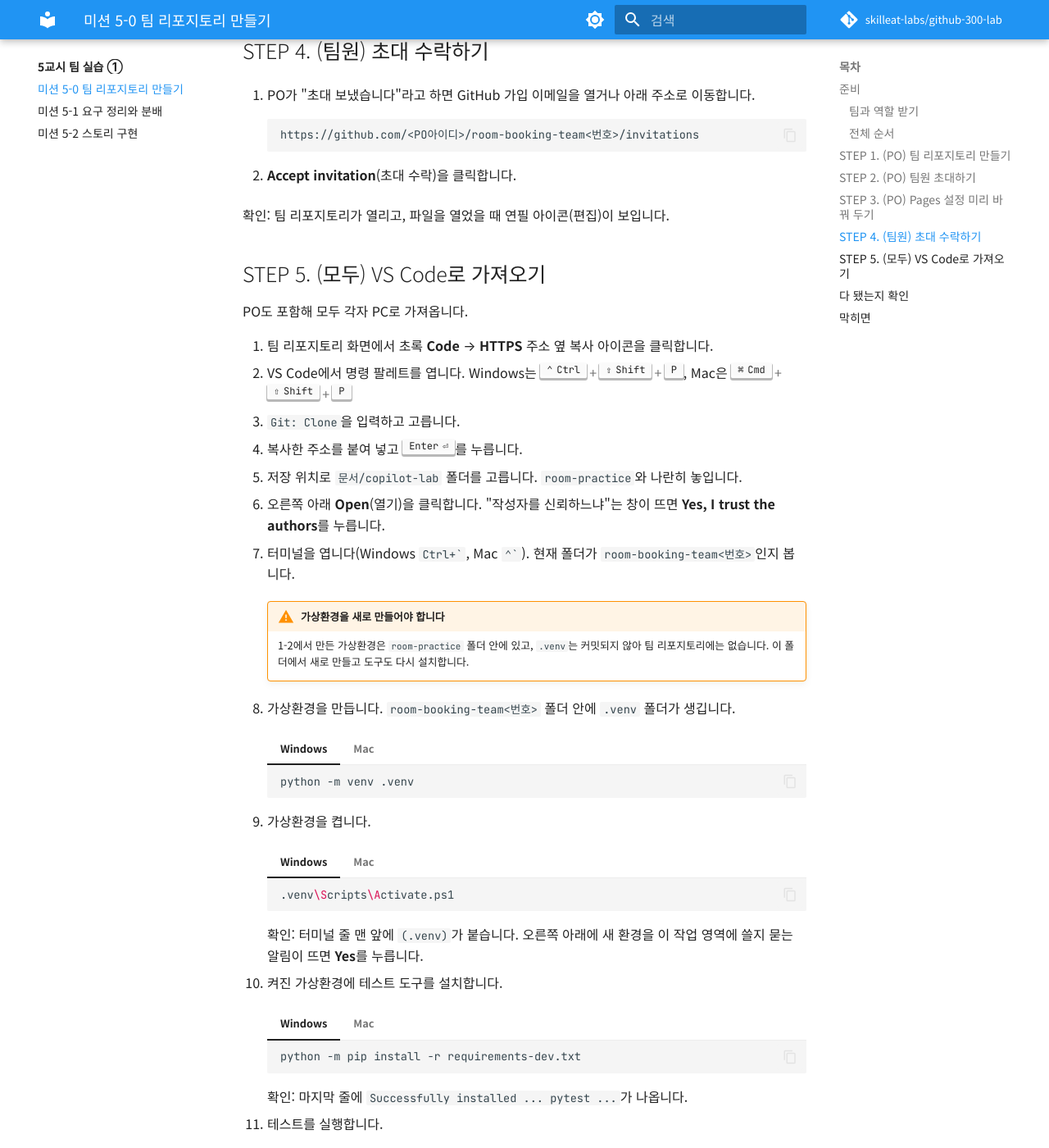
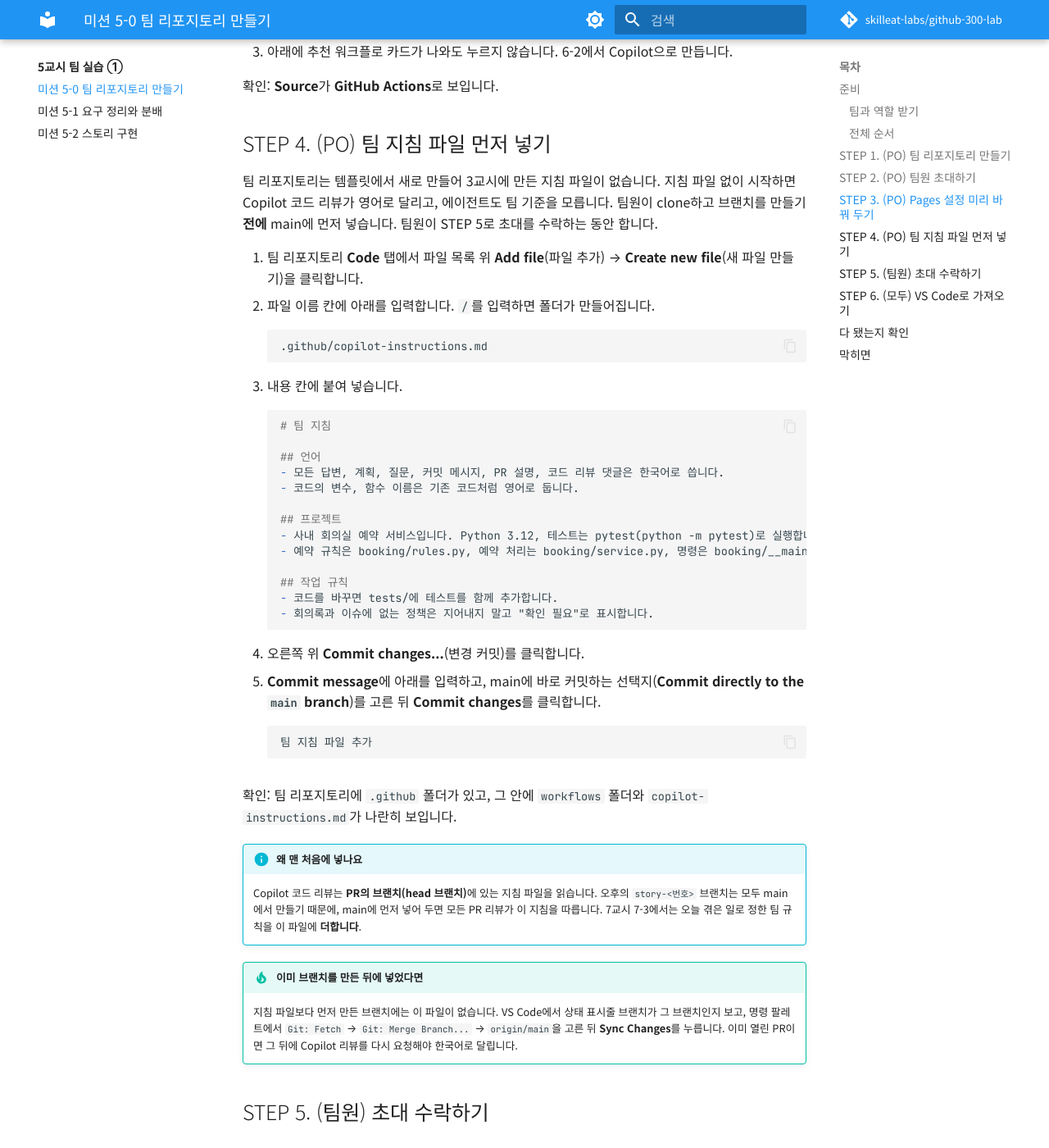
Before and after one commit to skilleat-labs/github-300-lab, an MkDocs documentation site: the page built from docs/class5/mission-0.md, in a window 1280 px wide and 1400 px high, scrolled down 3298 px. Shown: the whole window at 82% size. Built offline with MkDocs 1.6.1 and Material for MkDocs 9.7.7, drawn with Linux system fonts in a browser that asks for light colours; comment, search, counter and statistics services are not loaded; some of the changed text lies outside the part shown.

Commit message:
5-0 팀 지침 파일 먼저 넣기 추가, 7-3은 팀 규칙 더하기로, 리뷰 영어 대응
Copilot 코드 리뷰는 PR 브랜치(head)의 지침 파일을 읽으므로 팀 리포 main에 먼저 넣는다.

Co-Authored-By: Claude Opus 5.5 <noreply@anthropic.com>

````diff
--- a/docs/class5/mission-0.md
+++ b/docs/class5/mission-0.md
@@ -4,11 +4,12 @@
     - 팀 번호와 역할(PO, PM, BA, 개발자)을 받습니다.
     - PO가 템플릿으로 팀 리포지토리 `room-booking-team<번호>`를 만들고 팀원을 초대합니다. 팀원은 수락하고 각자 VS Code로 가져옵니다.
     - PO가 6교시 배포에 대비해 Pages 설정을 미리 바꿔 둡니다.
+    - PO가 팀 지침 파일 `.github/copilot-instructions.md`를 **먼저** 넣습니다. 그래야 오후 내내 Copilot 답과 코드 리뷰가 한국어로, 팀 기준대로 나옵니다.
 
 **소요 시간** 약 8분  **실습 장소** 팀 리포지토리 `room-booking-team<번호>`  **관련 교안** [세 가지 방법](index.md#repo-ways), [계속 끌고 가는 법](index.md#team-loop), [역할 카드](index.md#role-cards)
 
 !!! info "이론에서 본 순서 그대로 합니다"
-    PO는 **템플릿**으로 팀 리포지토리를 만들고(STEP 1), 팀원을 **협업자**로 초대합니다(STEP 2). 팀원은 초대를 수락하고(STEP 4) 각자 clone합니다(STEP 5). 포크는 쓰지 않습니다. 포크는 쓰기 권한이 없는 리포에 기여할 때 쓰는 방법이라, 같은 리포를 함께 쓰는 팀에는 협업자 초대가 맞습니다.
+    PO는 **템플릿**으로 팀 리포지토리를 만들고(STEP 1), 팀원을 **협업자**로 초대합니다(STEP 2). 팀 지침 파일을 main에 넣고(STEP 4), 팀원은 초대를 수락하고(STEP 5) 각자 clone합니다(STEP 6). 포크는 쓰지 않습니다. 포크는 쓰기 권한이 없는 리포에 기여할 때 쓰는 방법이라, 같은 리포를 함께 쓰는 팀에는 협업자 초대가 맞습니다.
 
 ## 준비
 
@@ -55,8 +56,9 @@ BA 아이디:
 | 1 | PO | 템플릿으로 `room-booking-team<번호>` 만들기 (Public) |
 | 2 | PO | **Collaborators**로 팀원 초대 |
 | 3 | PO | **Settings** → **Pages** → Source를 **GitHub Actions**로 |
-| 4 | 팀원 | 초대 수락 |
-| 5 | 모두 | VS Code에서 **Git: Clone**으로 가져오고, 새 가상환경을 만들어 테스트 도구 설치, 테스트 실행 |
+| 4 | PO | 팀 지침 파일 `.github/copilot-instructions.md`를 main에 넣기 (팀원이 clone하기 전에) |
+| 5 | 팀원 | 초대 수락 |
+| 6 | 모두 | VS Code에서 **Git: Clone**으로 가져오고, 새 가상환경을 만들어 테스트 도구 설치, 테스트 실행 |
 
 ## STEP 1. (PO) 팀 리포지토리 만들기
 
@@ -100,7 +102,51 @@ BA 아이디:
 
 확인: **Source**가 **GitHub Actions**로 보입니다.
 
-## STEP 4. (팀원) 초대 수락하기
+## STEP 4. (PO) 팀 지침 파일 먼저 넣기 {#team-instructions}
+
+팀 리포지토리는 템플릿에서 새로 만들어 3교시에 만든 지침 파일이 없습니다. 지침 파일 없이 시작하면 Copilot 코드 리뷰가 영어로 달리고, 에이전트도 팀 기준을 모릅니다. 팀원이 clone하고 브랜치를 만들기 **전에** main에 먼저 넣습니다. 팀원이 STEP 5로 초대를 수락하는 동안 합니다.
+
+1. 팀 리포지토리 **Code** 탭에서 파일 목록 위 **Add file**(파일 추가) → **Create new file**(새 파일 만들기)을 클릭합니다.
+2. 파일 이름 칸에 아래를 입력합니다. `/`를 입력하면 폴더가 만들어집니다.
+
+    ```text
+    .github/copilot-instructions.md
+    ```
+
+3. 내용 칸에 붙여 넣습니다.
+
+    ```markdown
+    # 팀 지침
+
+    ## 언어
+    - 모든 답변, 계획, 질문, 커밋 메시지, PR 설명, 코드 리뷰 댓글은 한국어로 씁니다.
+    - 코드의 변수, 함수 이름은 기존 코드처럼 영어로 둡니다.
+
+    ## 프로젝트
+    - 사내 회의실 예약 서비스입니다. Python 3.12, 테스트는 pytest(python -m pytest)로 실행합니다.
+    - 예약 규칙은 booking/rules.py, 예약 처리는 booking/service.py, 명령은 booking/__main__.py, 현황판은 build_site.py에 있습니다.
+
+    ## 작업 규칙
+    - 코드를 바꾸면 tests/에 테스트를 함께 추가합니다.
+    - 회의록과 이슈에 없는 정책은 지어내지 말고 "확인 필요"로 표시합니다.
+    ```
+
+4. 오른쪽 위 **Commit changes...**(변경 커밋)를 클릭합니다.
+5. **Commit message**에 아래를 입력하고, main에 바로 커밋하는 선택지(**Commit directly to the `main` branch**)를 고른 뒤 **Commit changes**를 클릭합니다.
+
+    ```text
+    팀 지침 파일 추가
+    ```
+
+확인: 팀 리포지토리에 `.github` 폴더가 있고, 그 안에 `workflows` 폴더와 `copilot-instructions.md`가 나란히 보입니다.
+
+!!! info "왜 맨 처음에 넣나요"
+    Copilot 코드 리뷰는 **PR의 브랜치(head 브랜치)**에 있는 지침 파일을 읽습니다. 오후의 `story-<번호>` 브랜치는 모두 main에서 만들기 때문에, main에 먼저 넣어 두면 모든 PR 리뷰가 이 지침을 따릅니다. 7교시 7-3에서는 오늘 겪은 일로 정한 팀 규칙을 이 파일에 **더합니다**.
+
+!!! tip "이미 브랜치를 만든 뒤에 넣었다면"
+    지침 파일보다 먼저 만든 브랜치에는 이 파일이 없습니다. VS Code에서 상태 표시줄 브랜치가 그 브랜치인지 보고, 명령 팔레트에서 `Git: Fetch` → `Git: Merge Branch...` → `origin/main`을 고른 뒤 **Sync Changes**를 누릅니다. 이미 열린 PR이면 그 뒤에 Copilot 리뷰를 다시 요청해야 한국어로 달립니다.
+
+## STEP 5. (팀원) 초대 수락하기
 
 1. PO가 "초대 보냈습니다"라고 하면 GitHub 가입 이메일을 열거나 아래 주소로 이동합니다.
 
@@ -112,7 +158,7 @@ BA 아이디:
 
 확인: 팀 리포지토리가 열리고, 파일을 열었을 때 연필 아이콘(편집)이 보입니다.
 
-## STEP 5. (모두) VS Code로 가져오기
+## STEP 6. (모두) VS Code로 가져오기
 
 PO도 포함해 모두 각자 PC로 가져옵니다.
 
@@ -187,13 +233,13 @@ PO도 포함해 모두 각자 PC로 가져옵니다.
         python3 -m pytest
         ```
 
-확인: VS Code 탐색기 맨 위에 `ROOM-BOOKING-TEAM<번호>`가 보이고, `4 passed`가 나옵니다.
+확인: VS Code 탐색기 맨 위에 `ROOM-BOOKING-TEAM<번호>`가 보이고, `.github/copilot-instructions.md`가 있고, `4 passed`가 나옵니다.
 
 !!! tip "창을 헷갈리지 않게"
     오후에는 팀 리포지토리 창만 씁니다. 개인 `room-practice` 창은 닫아도 됩니다. 7-1에서 다시 엽니다.
 
 !!! note "오전에 만든 것은 따라오지 않아요"
-    팀 리포지토리는 템플릿에서 새로 만들었기 때문에 Starter와 같은 상태입니다. 2교시에 고친 18시 버그, 4교시에 넣은 겹침 검사, 3교시의 지침 파일과 스킬은 **없습니다.** 그래서 5교시에 팀이 S1~S4로 다시 만듭니다. 한 번 해 본 일이라 막히지 않습니다.
+    팀 리포지토리는 템플릿에서 새로 만들었기 때문에 Starter와 같은 상태입니다. 2교시에 고친 18시 버그, 4교시에 넣은 겹침 검사, 3교시의 스킬은 **없습니다.** 지침 파일은 STEP 4에서 팀용으로 새로 넣었습니다. 코드는 5교시에 팀이 S1~S4로 다시 만듭니다. 한 번 해 본 일이라 막히지 않습니다.
 
 ## 다 됐는지 확인
 
@@ -201,6 +247,7 @@ PO도 포함해 모두 각자 PC로 가져옵니다.
 - [ ] (PO) `room-booking-team<번호>`를 Public으로 만들었다
 - [ ] (PO) 팀원 모두 Collaborators에 있다
 - [ ] (PO) Pages Source가 **GitHub Actions**다
+- [ ] (PO) main에 `.github/copilot-instructions.md`가 있다
 - [ ] (팀원) 초대를 수락했다
 - [ ] (모두) VS Code에 팀 리포지토리를 가져와 새 가상환경 `(.venv)`을 만들었고, 테스트 4개가 통과한다
 
@@ -222,10 +269,16 @@ PO도 포함해 모두 각자 PC로 가져옵니다.
     GitHub 계정으로 허용합니다. 1-2에서 로그인한 계정과 같아야 합니다.
 
 ??? failure "No module named pytest 라고 나와요"
-    이 리포에서 가상환경을 새로 만들지 않았거나, 켜지 않고 설치한 경우입니다. 터미널 앞에 `(.venv)`가 있는지 보고 STEP 5의 8~10번을 이 리포의 터미널에서 다시 실행합니다. 그래도 같으면 [막혔을 때](../setup/3-troubleshooting.md)의 같은 항목을 봅니다.
+    이 리포에서 가상환경을 새로 만들지 않았거나, 켜지 않고 설치한 경우입니다. 터미널 앞에 `(.venv)`가 있는지 보고 STEP 6의 8~10번을 이 리포의 터미널에서 다시 실행합니다. 그래도 같으면 [막혔을 때](../setup/3-troubleshooting.md)의 같은 항목을 봅니다.
 
 ??? failure "Windows에서 Activate.ps1이 '스크립트를 실행할 수 없으므로' 오류를 냅니다"
     1-2와 같은 문제입니다. [실습 1-2](../class1/lab-2.md) 맨 아래 "막히면"의 같은 항목대로 합니다.
 
+??? failure "clone했는데 copilot-instructions.md가 없어요"
+    PO가 STEP 4를 하기 전에 clone한 경우입니다. 소스 제어에서 **Sync Changes**(또는 **Pull**)를 눌러 main을 받습니다.
+
+??? failure "Copilot 리뷰가 영어로 달려요"
+    PR 브랜치에 지침 파일이 없는 경우입니다. 위 STEP 4의 "이미 브랜치를 만든 뒤에 넣었다면"대로 main을 브랜치에 가져온 뒤 리뷰를 다시 요청합니다.
+
 ??? failure "5명 이상이거나 2명이에요"
     강사에게 알립니다. 2명이면 다른 팀에 합류하고, 5명이면 한 명이 다른 팀으로 가거나 BA를 두 명으로 둡니다.
````
Also changed, not shown: FACTS.md (+2 -0 lines), docs/class5/index.md (+2 -2 lines), docs/class6/mission-1.md (+3 -0 lines), docs/class7/lab-3.md (+9 -15 lines).
